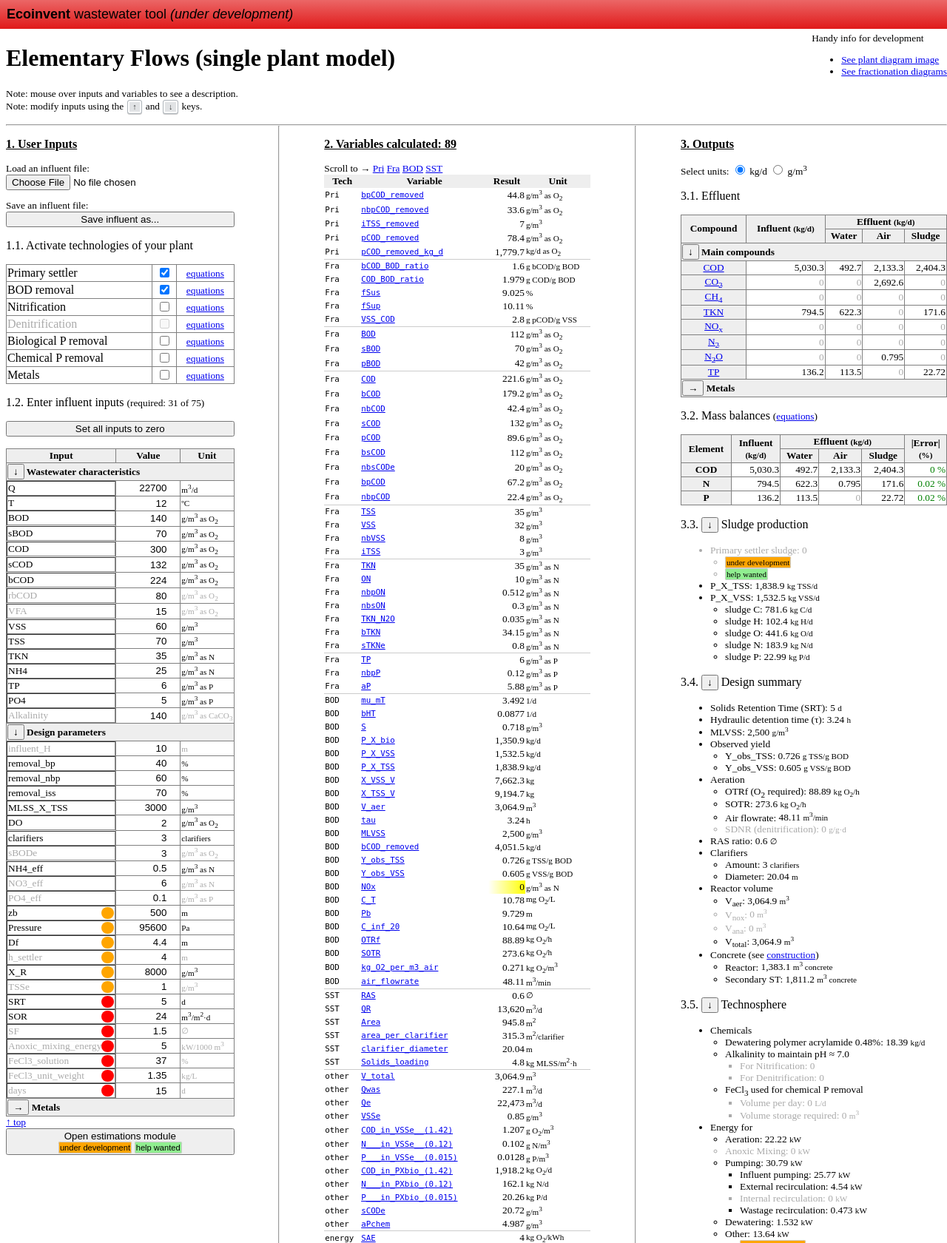
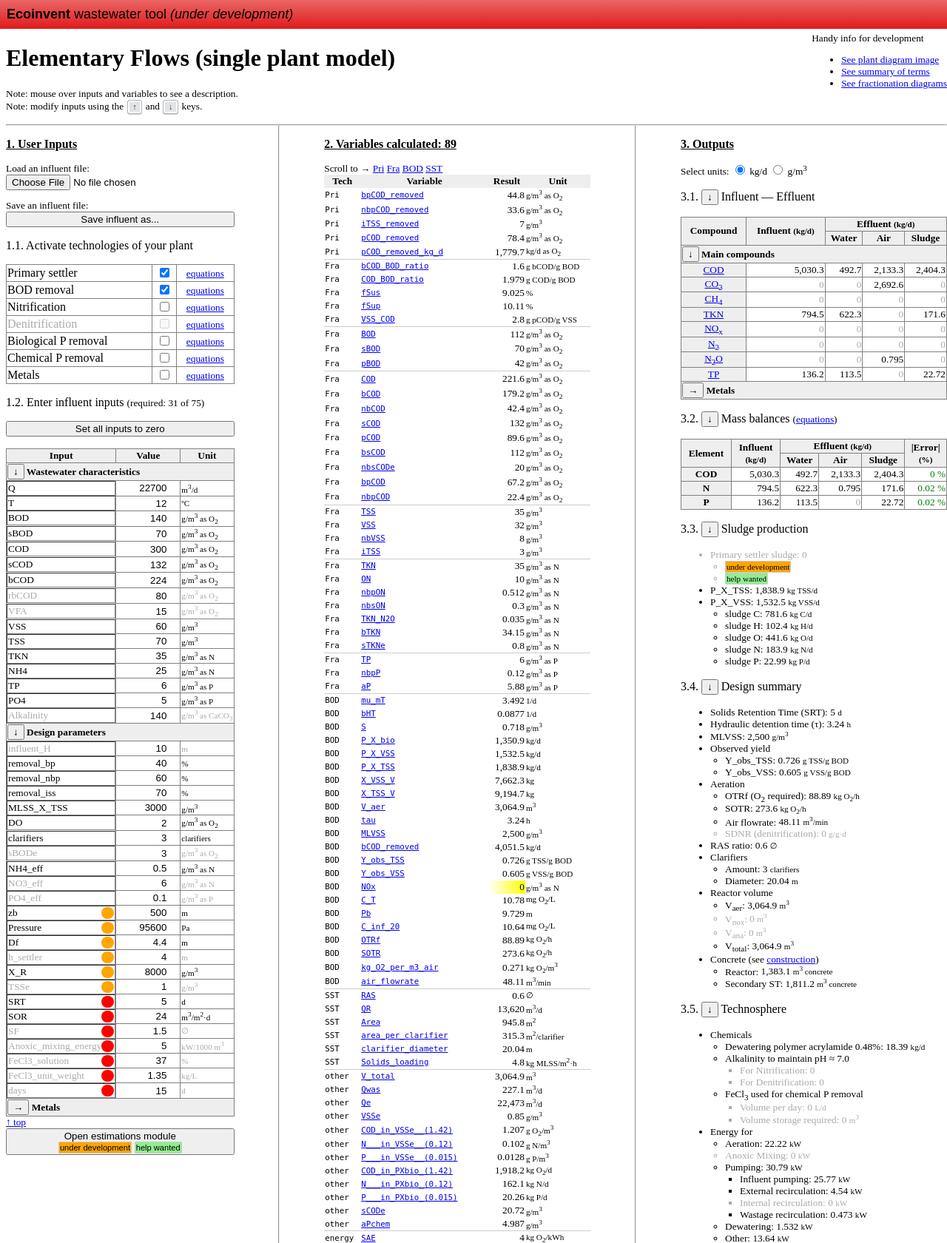
Before and after one commit to AnnaValls/ecoinvent, a PHP site: page /elementary.php in a window 1280 px wide. Shown: the top 1680 px of the page at 74% size. Run offline with PHP 8.4, Linux system fonts and the light colour scheme.

Commit message:
added btns for hiding sections of elementary

```diff
--- a/elementary.php
+++ b/elementary.php
@@ -448,6 +448,7 @@
     Handy info for development
     <ul>
       <li><a href="img/plant-diagram.jpg"      target=_blank>See plant diagram image</a>
+      <li><a href="terms.php"                  target=_blank>See summary of terms</a>
       <li><a href="fractionation_diagrams.php" target=_blank>See fractionation diagrams</a>
     </ul>
   </div>
@@ -681,7 +682,10 @@
 
     <!--table effluent phases-->
     <div>
-      <p>3.1. Effluent</p>
+      <p>3.1.
+        <button onclick="toggleView(this,'outputs')">&darr;</button>
+        Influent &mdash; Effluent
+      </p>
       <table id=outputs border=1 style=font-size:smaller>
         <tr>
           <th rowspan=2>Compound
@@ -695,7 +699,9 @@
 
     <!--table mass balances-->
     <div>
-      <p>3.2. Mass balances <small>(<a href="see.php?path=.&file=mass_balances.js" target=_blank>equations</a>)</small></p>
+      <p>3.2.
+        <button onclick="toggleView(this,'mass_balances')">&darr;</button>
+        Mass balances <small>(<a href="see.php?path=.&file=mass_balances.js" target=_blank>equations</a>)</small></p>
       <table id=mass_balances border=1 style=font-size:smaller>
         <tr>
           <th rowspan=2>Element <th rowspan=2>Influent<br><small>(<span class=currentUnit>kg/d</span>)</small>
@@ -715,7 +721,7 @@
       <script>
         //frontend buttons for folding/unfolding sections of div#summary
         function toggleView(btn,id){
-          var el=document.querySelector('#summary').querySelector('#'+id);
+          var el=document.querySelector('#'+id);
           el.style.display = el.style.display=='none' ? '':'none';
           btn.innerHTML= btn.innerHTML=='↓' ? '&rarr;':'&darr;'
         }
@@ -723,7 +729,7 @@
 
       <!--SLUDGE PRODUCTION-->
       <p>3.3.
-        <button onclick="toggleView(this,'sludge_production')">&darr;</button>
+        <button onclick="toggleView(this,'summary #sludge_production')">&darr;</button>
         Sludge production
 
         <ul id=sludge_production>
```
